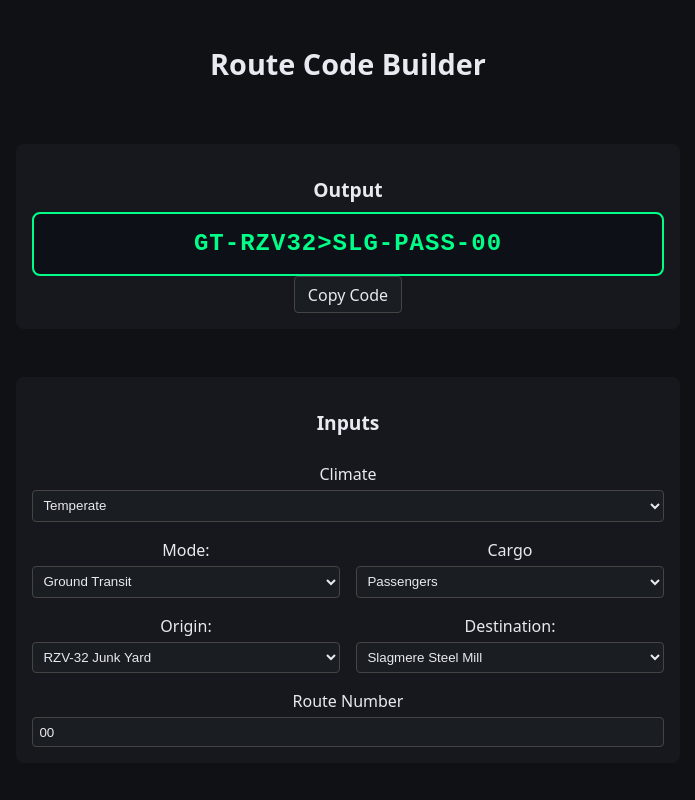
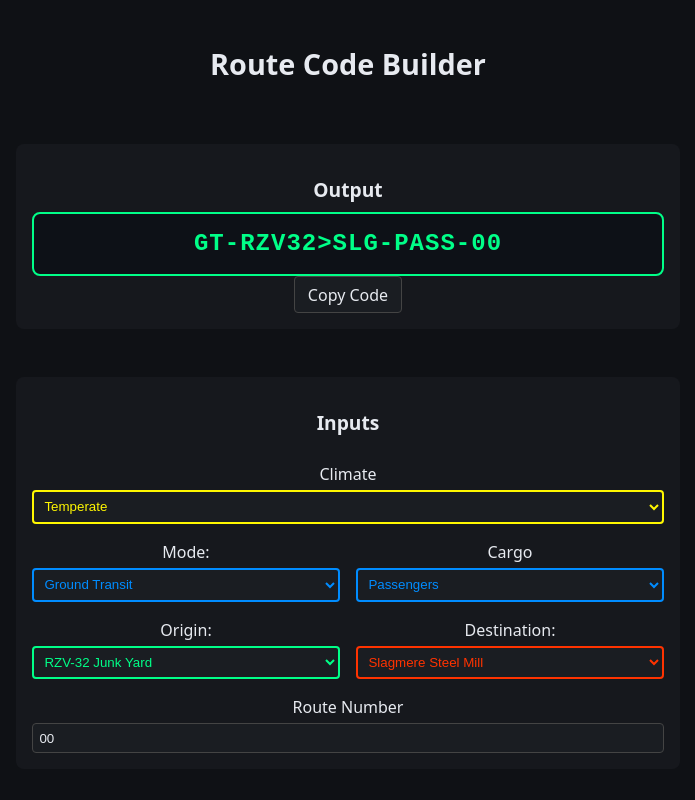
Before and after one commit to maxsoulfly/route-code-builder-react, a React (Vite) app in the folder route-code-builder/: page / in a window 1280 px wide. Shown: the top 800 px of the page, without its empty margins (292-987 px from the left). Built offline with nearby package versions, Linux system fonts and the light colour scheme.

Commit message:
feat(stations): add station manager UI with colors and layout polish
- Added ability to add/remove stations dynamically
- Styled inputs with colors for better readability
- Improved form layout with row utility
- Enhanced output styling as main focus

```diff
--- a/route-code-builder/src/App.jsx
+++ b/route-code-builder/src/App.jsx
@@ -42,15 +42,13 @@ function App() {
 
         </section>
 
-
-
         <section>
 
           <div className="stack">
             <h2>Inputs</h2>
 
             <label>Climate
-              <select className="field" value={climate} onChange={(e) => setClimate(e.target.value)} >
+              <select className="field yellow" value={climate} onChange={(e) => setClimate(e.target.value)} >
                 {CLIMATES.map(([code, label]) => (
                   <option key={code} value={code}>
                     {label}
@@ -61,7 +59,7 @@ function App() {
 
             <div className="row">
               <label>Mode:
-                <select className="field" value={mode} onChange={(e) => setMode(e.target.value)}>
+                <select className="field blue" value={mode} onChange={(e) => setMode(e.target.value)}>
                     {MODES.map(([code, label]) => (
                     <option key={code} value={code}>
                       {label}
@@ -72,7 +70,7 @@ function App() {
 
               <label>
                 Cargo
-                <select className="field" value={cargo} onChange={(e) => setCargo(e.target.value)}>
+                <select className="field blue" value={cargo} onChange={(e) => setCargo(e.target.value)}>
                   {CARGO_BY_CLIMATE[climate].map(([code, label]) => (
                     <option key={code} value={code}>
                       {label}
@@ -84,7 +82,7 @@ function App() {
 
             <div className="row">
               <label>Origin:
-                <select className="field" value={origin} onChange={(e) => setOrigin(e.target.value)}>
+                <select className="field green" value={origin} onChange={(e) => setOrigin(e.target.value)}>
                   {stations.map(([code, label]) => (
                     <option key={code} value={code}>
                       {label}
@@ -95,7 +93,7 @@ function App() {
 
               <label>
                 Destination:
-                <select className="field" value={destination} onChange={(e) => setDestination(e.target.value)}>
+                <select className="field red" value={destination} onChange={(e) => setDestination(e.target.value)}>
                   {stations.filter(([code]) => code !== origin).map(([code, label]) => (
                     <option key={code} value={code}>
                       {label}
--- a/route-code-builder/src/index.css
+++ b/route-code-builder/src/index.css
@@ -17,6 +17,12 @@ body {
   font-family: system-ui, Avenir, Helvetica, Arial, sans-serif;
   line-height: 1.5;
   font-weight: 400;
+
+  --alert-clr  : #ff3300;
+  --success-clr: #00ff88;
+  --warning-clr: #fff700;
+  --info-clr   : #008cff;
+
 
   color-scheme    : light dark;
   color           : rgba(255, 255, 255, 0.87);
@@ -179,10 +185,37 @@ ul li {
   font-size     : 1.5rem;
   font-weight   : bold;
   background    : #0d1117;
-  color         : #00ff88;
+  color         : var(--success-clr);
   padding       : 0.75rem 1rem;
-  border        : 2px solid #00ff88;
+  border        : 2px solid var(--success-clr);
   border-radius : 8px;
   text-align    : center;
   letter-spacing: 1px;
 }
+
+.red {
+  color : var(--alert-clr);
+  border: 2px solid var(--alert-clr);
+}
+
+.green {
+  color : var(--success-clr);
+  border: 2px solid var(--success-clr);
+}
+
+.yellow {
+  color : var(--warning-clr);
+  border: 2px solid var(--warning-clr);
+}
+
+.blue {
+  color : var(--info-clr);
+  border: 2px solid var(--info-clr);
+}
+
+select:focus,
+input:focus {
+  outline     : none;
+  border-color: var(--info-clr);
+  box-shadow  : 0 0 6px var(--info-clr);
+}
```
